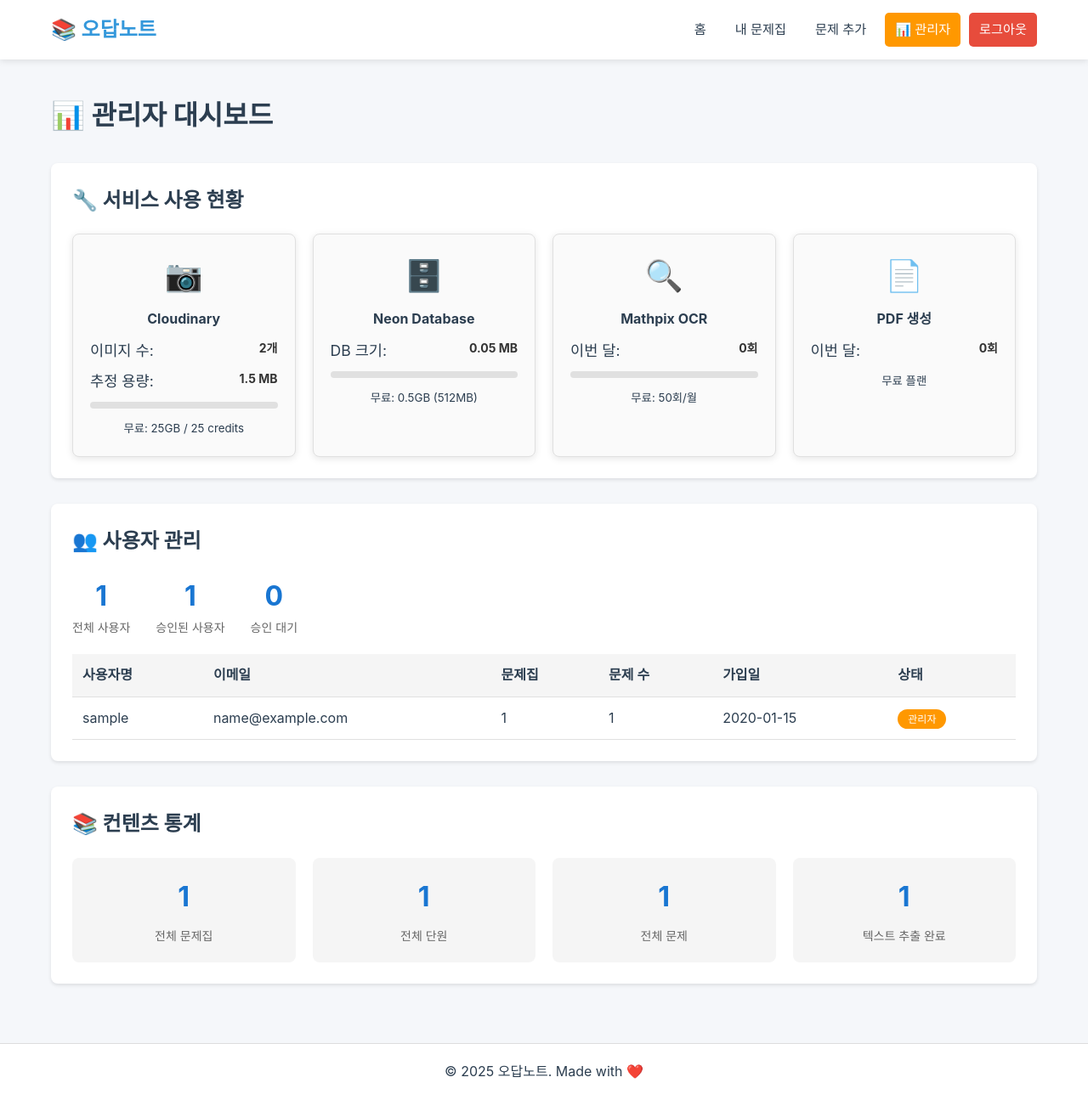
After one commit to jjiniejjinie/odabnote, a Flask app: page /admin/dashboard in a window 1280 px wide. The commit adds this page. Shown: the whole page at 85% size. Run offline with Flask 3, Linux system fonts and the light colour scheme; a user stored in the database is signed in; tables that the repository leaves empty hold one stand-in row (values such as "Sample post").

Commit message:
Admin 대시보드

```diff
--- a/backend/app.py
+++ b/backend/app.py
@@ -125,6 +125,73 @@ def create_app(config_name='development'):
         if current_user.is_authenticated:
             return redirect(url_for('home'))
         return redirect(url_for('login'))
+
+    # ==================== Admin ====================
+
+    @app.route('/admin/dashboard')
+    @login_required
+    def admin_dashboard():
+        """관리자 대시보드"""
+        # 관리자만 접근
+        if not current_user.is_admin:
+            flash('관리자만 접근할 수 있습니다.', 'danger')
+            return redirect(url_for('home'))
+
+        # 전체 통계
+        stats = {
+            # 이미지 통계 (Cloudinary)
+            'total_images': Problem.query.filter(Problem.problem_image_path.isnot(None)).count() +
+                           Problem.query.filter(Problem.answer_image_path.isnot(None)).count(),
+            'estimated_storage_mb': (Problem.query.count() * 1.5),  # 평균 1.5MB 추정
+            'storage_percentage': min(100, (Problem.query.count() * 1.5 / 25600) * 100),  # 25GB = 25600MB
+
+            # DB 통계
+            'db_size_mb': Problem.query.count() * 0.05,  # 평균 50KB 추정
+            'db_percentage': min(100, (Problem.query.count() * 0.05 / 512) * 100),  # 512MB
+
+            # Mathpix (이번 달)
+            'mathpix_count': Problem.query.filter(
+                Problem.is_text_extracted == True,
+                Problem.created_at >= datetime.now().replace(day=1)
+            ).count(),
+            'mathpix_percentage': min(100, (Problem.query.filter(
+                Problem.is_text_extracted == True,
+                Problem.created_at >= datetime.now().replace(day=1)
+            ).count() / 50) * 100),
+
+            # PDF (추정 - 실제 로그 없음)
+            'pdf_count': 0,
+
+            # 사용자
+            'total_users': User.query.count(),
+            'approved_users': User.query.filter_by(is_approved=True).count(),
+            'pending_users': User.query.filter_by(is_approved=False, is_admin=False).count(),
+
+            # 컨텐츠
+            'total_workbooks': Workbook.query.count(),
+            'total_units': Unit.query.count(),
+            'total_problems': Problem.query.count(),
+            'extracted_problems': Problem.query.filter_by(is_text_extracted=True).count()
+        }
+
+        # 사용자별 통계
+        users = User.query.all()
+        user_stats = []
+        for user in users:
+            workbook_count = Workbook.query.filter_by(user_id=user.id).count()
+            problem_count = db.session.query(Problem).join(Unit).join(Workbook)\
+                                     .filter(Workbook.user_id == user.id).count()
+            user_stats.append({
+                'username': user.username,
+                'email': user.email,
+                'workbook_count': workbook_count,
+                'problem_count': problem_count,
+                'created_at': user.created_at,
+                'is_admin': user.is_admin,
+                'is_approved': user.is_approved
+            })
+
+        return render_template('admin_dashboard.html', stats=stats, user_stats=user_stats)
 
     # ==================== 인증 ====================
 
--- a/frontend/static/css/style.css
+++ b/frontend/static/css/style.css
@@ -936,3 +936,17 @@ body {
         font-size: 0.75rem;
     }
 }
+
+
+/* Admin 링크 스타일 */
+.admin-link {
+    background: #FF9800 !important;
+    color: white !important;
+    padding: 8px 16px;
+    border-radius: 4px;
+    font-weight: 500;
+}
+
+.admin-link:hover {
+    background: #F57C00 !important;
+}
--- /dev/null
+++ b/frontend/templates/admin_dashboard.html
@@ -0,0 +1,318 @@
+{% extends "base.html" %}
+
+{% block title %}관리자 대시보드 - 오답노트{% endblock %}
+
+{% block content %}
+<div class="page-header">
+    <h1>📊 관리자 대시보드</h1>
+</div>
+
+<div class="dashboard-container">
+    <!-- 서비스 사용량 -->
+    <div class="dashboard-section">
+        <h2>🔧 서비스 사용 현황</h2>
+
+        <div class="stats-grid">
+            <!-- Cloudinary -->
+            <div class="stat-card">
+                <div class="stat-icon">📷</div>
+                <div class="stat-info">
+                    <h3>Cloudinary</h3>
+                    <div class="stat-detail">
+                        <span class="stat-label">이미지 수:</span>
+                        <span class="stat-value">{{ stats.total_images }}개</span>
+                    </div>
+                    <div class="stat-detail">
+                        <span class="stat-label">추정 용량:</span>
+                        <span class="stat-value">{{ stats.estimated_storage_mb }} MB</span>
+                    </div>
+                    <div class="progress-bar">
+                        <div class="progress-fill" style="width: {{ stats.storage_percentage }}%"></div>
+                    </div>
+                    <small>무료: 25GB / 25 credits</small>
+                </div>
+            </div>
+
+            <!-- Neon DB -->
+            <div class="stat-card">
+                <div class="stat-icon">🗄️</div>
+                <div class="stat-info">
+                    <h3>Neon Database</h3>
+                    <div class="stat-detail">
+                        <span class="stat-label">DB 크기:</span>
+                        <span class="stat-value">{{ stats.db_size_mb }} MB</span>
+                    </div>
+                    <div class="progress-bar">
+                        <div class="progress-fill" style="width: {{ stats.db_percentage }}%"></div>
+                    </div>
+                    <small>무료: 0.5GB (512MB)</small>
+                </div>
+            </div>
+
+            <!-- Mathpix -->
+            <div class="stat-card">
+                <div class="stat-icon">🔍</div>
+                <div class="stat-info">
+                    <h3>Mathpix OCR</h3>
+                    <div class="stat-detail">
+                        <span class="stat-label">이번 달:</span>
+                        <span class="stat-value">{{ stats.mathpix_count }}회</span>
+                    </div>
+                    <div class="progress-bar">
+                        <div class="progress-fill mathpix" style="width: {{ stats.mathpix_percentage }}%"></div>
+                    </div>
+                    <small>무료: 50회/월</small>
+                </div>
+            </div>
+
+            <!-- PDF 생성 -->
+            <div class="stat-card">
+                <div class="stat-icon">📄</div>
+                <div class="stat-info">
+                    <h3>PDF 생성</h3>
+                    <div class="stat-detail">
+                        <span class="stat-label">이번 달:</span>
+                        <span class="stat-value">{{ stats.pdf_count }}회</span>
+                    </div>
+                    <small>무료 플랜</small>
+                </div>
+            </div>
+        </div>
+    </div>
+
+    <!-- 사용자 관리 -->
+    <div class="dashboard-section">
+        <h2>👥 사용자 관리</h2>
+
+        <div class="user-stats">
+            <div class="stat-item">
+                <span class="stat-number">{{ stats.total_users }}</span>
+                <span class="stat-text">전체 사용자</span>
+            </div>
+            <div class="stat-item">
+                <span class="stat-number">{{ stats.approved_users }}</span>
+                <span class="stat-text">승인된 사용자</span>
+            </div>
+            <div class="stat-item">
+                <span class="stat-number">{{ stats.pending_users }}</span>
+                <span class="stat-text">승인 대기</span>
+            </div>
+        </div>
+
+        <table class="user-table">
+            <thead>
+                <tr>
+                    <th>사용자명</th>
+                    <th>이메일</th>
+                    <th>문제집</th>
+                    <th>문제 수</th>
+                    <th>가입일</th>
+                    <th>상태</th>
+                </tr>
+            </thead>
+            <tbody>
+                {% for user_stat in user_stats %}
+                <tr>
+                    <td>{{ user_stat.username }}</td>
+                    <td>{{ user_stat.email }}</td>
+                    <td>{{ user_stat.workbook_count }}</td>
+                    <td>{{ user_stat.problem_count }}</td>
+                    <td>{{ user_stat.created_at.strftime('%Y-%m-%d') }}</td>
+                    <td>
+                        {% if user_stat.is_admin %}
+                        <span class="badge badge-admin">관리자</span>
+                        {% elif user_stat.is_approved %}
+                        <span class="badge badge-approved">승인됨</span>
+                        {% else %}
+                        <span class="badge badge-pending">대기중</span>
+                        {% endif %}
+                    </td>
+                </tr>
+                {% endfor %}
+            </tbody>
+        </table>
+    </div>
+
+    <!-- 컨텐츠 통계 -->
+    <div class="dashboard-section">
+        <h2>📚 컨텐츠 통계</h2>
+
+        <div class="content-stats">
+            <div class="stat-box">
+                <h3>{{ stats.total_workbooks }}</h3>
+                <p>전체 문제집</p>
+            </div>
+            <div class="stat-box">
+                <h3>{{ stats.total_units }}</h3>
+                <p>전체 단원</p>
+            </div>
+            <div class="stat-box">
+                <h3>{{ stats.total_problems }}</h3>
+                <p>전체 문제</p>
+            </div>
+            <div class="stat-box">
+                <h3>{{ stats.extracted_problems }}</h3>
+                <p>텍스트 추출 완료</p>
+            </div>
+        </div>
+    </div>
+</div>
+
+<style>
+.dashboard-container {
+    max-width: 1200px;
+    margin: 0 auto;
+}
+
+.dashboard-section {
+    background: white;
+    padding: 25px;
+    margin-bottom: 30px;
+    border-radius: 8px;
+    box-shadow: 0 2px 4px rgba(0,0,0,0.1);
+}
+
+.stats-grid {
+    display: grid;
+    grid-template-columns: repeat(auto-fit, minmax(250px, 1fr));
+    gap: 20px;
+    margin-top: 20px;
+}
+
+.stat-card {
+    border: 1px solid #e0e0e0;
+    border-radius: 8px;
+    padding: 20px;
+    background: #fafafa;
+}
+
+.stat-icon {
+    font-size: 36px;
+    margin-bottom: 10px;
+}
+
+.stat-info h3 {
+    margin: 10px 0;
+    font-size: 16px;
+}
+
+.stat-detail {
+    display: flex;
+    justify-content: space-between;
+    margin: 8px 0;
+    font-size: 14px;
+}
+
+.stat-value {
+    font-weight: bold;
+    color: #333;
+}
+
+.progress-bar {
+    height: 8px;
+    background: #e0e0e0;
+    border-radius: 4px;
+    margin: 10px 0;
+    overflow: hidden;
+}
+
+.progress-fill {
+    height: 100%;
+    background: #4CAF50;
+    transition: width 0.3s;
+}
+
+.progress-fill.mathpix {
+    background: #2196F3;
+}
+
+.user-stats {
+    display: flex;
+    gap: 30px;
+    margin: 20px 0;
+}
+
+.stat-item {
+    text-align: center;
+}
+
+.stat-number {
+    display: block;
+    font-size: 32px;
+    font-weight: bold;
+    color: #1976D2;
+}
+
+.stat-text {
+    display: block;
+    font-size: 14px;
+    color: #666;
+}
+
+.user-table {
+    width: 100%;
+    border-collapse: collapse;
+    margin-top: 20px;
+}
+
+.user-table th,
+.user-table td {
+    padding: 12px;
+    text-align: left;
+    border-bottom: 1px solid #e0e0e0;
+}
+
+.user-table th {
+    background: #f5f5f5;
+    font-weight: 600;
+}
+
+.badge {
+    padding: 4px 12px;
+    border-radius: 12px;
+    font-size: 12px;
+    font-weight: 500;
+}
+
+.badge-admin {
+    background: #FF9800;
+    color: white;
+}
+
+.badge-approved {
+    background: #4CAF50;
+    color: white;
+}
+
+.badge-pending {
+    background: #9E9E9E;
+    color: white;
+}
+
+.content-stats {
+    display: grid;
+    grid-template-columns: repeat(auto-fit, minmax(150px, 1fr));
+    gap: 20px;
+    margin-top: 20px;
+}
+
+.stat-box {
+    text-align: center;
+    padding: 20px;
+    background: #f5f5f5;
+    border-radius: 8px;
+}
+
+.stat-box h3 {
+    font-size: 32px;
+    color: #1976D2;
+    margin: 0 0 10px 0;
+}
+
+.stat-box p {
+    margin: 0;
+    color: #666;
+    font-size: 14px;
+}
+</style>
+{% endblock %}
--- a/frontend/templates/base.html
+++ b/frontend/templates/base.html
@@ -5,6 +5,18 @@
     <meta name="viewport" content="width=device-width, initial-scale=1.0">
     <title>{% block title %}오답노트{% endblock %}</title>
     <link rel="stylesheet" href="{{ url_for('static', filename='css/style.css') }}">
+    <style>
+        .admin-link {
+            background: #FF9800 !important;
+            color: white !important;
+            padding: 8px 16px;
+            border-radius: 4px;
+            font-weight: 500;
+        }
+        .admin-link:hover {
+            background: #F57C00 !important;
+        }
+    </style>
     {% block extra_css %}{% endblock %}
 </head>
 <body>
@@ -18,6 +30,9 @@
                 <a href="{{ url_for('home') }}">홈</a>
                 <a href="{{ url_for('workbook_list') }}">내 문제집</a>
                 <a href="{{ url_for('problem_add') }}">문제 추가</a>
+                {% if current_user.is_admin %}
+                <a href="{{ url_for('admin_dashboard') }}" class="admin-link">📊 관리자</a>
+                {% endif %}
                 <a href="{{ url_for('logout') }}" class="btn-logout">로그아웃</a>
             </div>
         </div>
```
